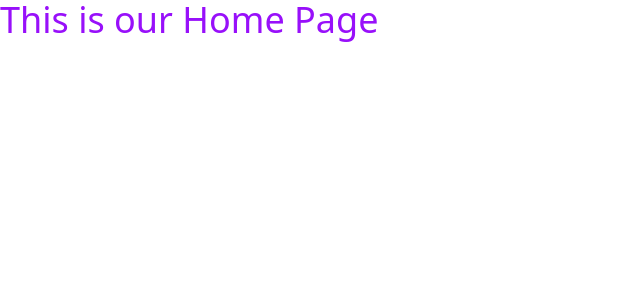
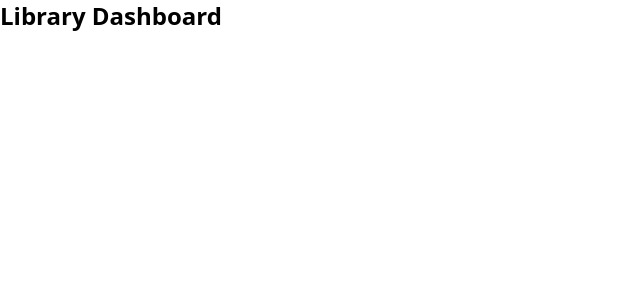
Before and after one commit to TopTier5/Bookie-App, a React (Vite) app: page / in a window 1280 px wide. Shown: the top 300 px of the page, without its empty margins (0-640 px from the left). Built offline with nearby package versions, Linux system fonts and the light colour scheme.

Commit message:
started working on the home page

```diff
--- a/src/pages/Home.jsx
+++ b/src/pages/Home.jsx
@@ -1,12 +1,12 @@
 import Navbar from "../components/Navbar";
 import Footer from "../components/Footer";
 
+
 function Home (){
     return(
-        <div>
-            <h1 className="text-4xl text-purple-600">This is our Home Page</h1>
-        </div>
-
+        <>
+        <Navbar />
+        </>
     );
 }
 export default Home
```
